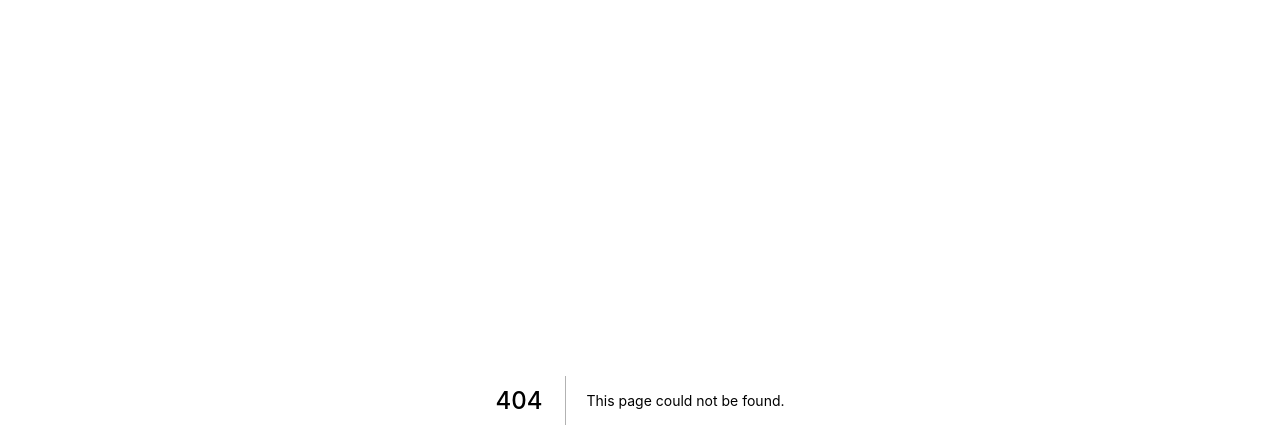
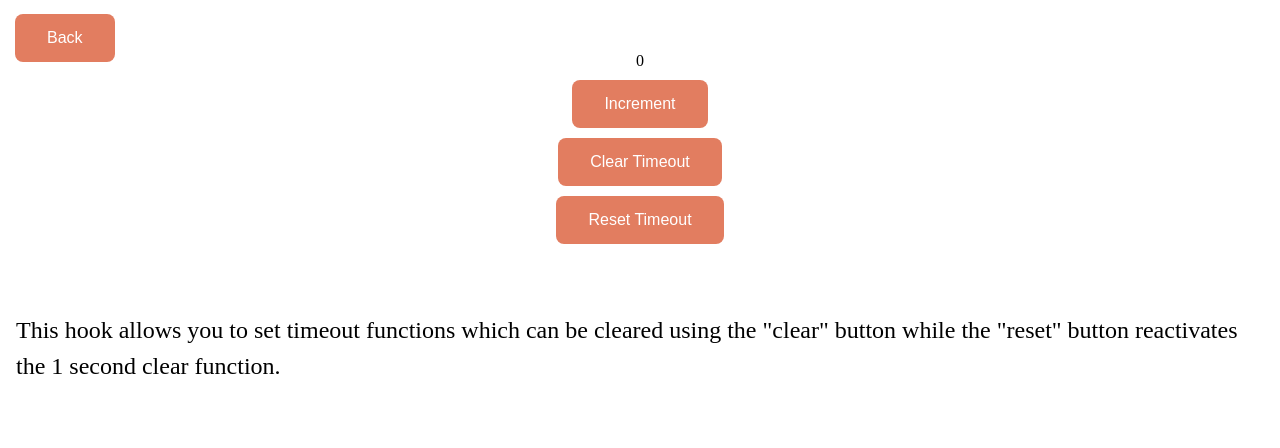
Before and after one commit to ZachCodedThat/React-Practice, a Next.js app: page /useTimeout in a window 1280 px wide. Before the commit this address had no page. Shown: the top 448 px of the page. Built offline with nearby package versions, Linux system fonts and the light colour scheme.

Commit message:
added useTimeout example

```diff
--- /dev/null
+++ b/pages/useTimeout.js
@@ -0,0 +1,20 @@
+import TimoutComponent from "@customHooks/useTimeOut";
+import Navbar from "@components/Navbar";
+
+import styles from "@styles/Home.module.css";
+
+export default function ReferenceExample() {
+  return (
+    <>
+      <Navbar />
+      <div className={styles.container}>
+        <TimoutComponent />
+        <p className={styles.explination}>
+          This hook allows you to set timeout functions which can be cleared
+          using the "clear" button while the "reset" button reactivates the 1
+          second clear function.
+        </p>
+      </div>
+    </>
+  );
+}
--- /dev/null
+++ b/src/components/customHooks/useTimeOut/TimeoutComponent.js
@@ -0,0 +1,24 @@
+import { useState } from "react";
+import useTimeout from "./useTimeout";
+
+import styles from "@styles/Home.module.css";
+
+export default function TimeoutComponent() {
+  const [count, setCount] = useState(10);
+  const { clear, reset } = useTimeout(() => setCount(0), 1000);
+
+  return (
+    <div className={styles.container}>
+      <div>{count}</div>
+      <button className={styles.button} onClick={() => setCount((c) => c + 1)}>
+        Increment
+      </button>
+      <button className={styles.button} onClick={clear}>
+        Clear Timeout
+      </button>
+      <button className={styles.button} onClick={reset}>
+        Reset Timeout
+      </button>
+    </div>
+  );
+}
--- /dev/null
+++ b/src/components/customHooks/useTimeOut/index.js
@@ -0,0 +1,3 @@
+import TimoutComponent from "./TimeoutComponent";
+
+export default TimoutComponent;
--- /dev/null
+++ b/src/components/customHooks/useTimeOut/useTimeout.js
@@ -0,0 +1,30 @@
+import { useCallback, useEffect, useRef } from "react";
+
+export default function useTimeout(callback, delay) {
+  const callbackRef = useRef(callback);
+  const timeoutRef = useRef();
+
+  useEffect(() => {
+    callbackRef.current = callback;
+  }, [callback]);
+
+  const set = useCallback(() => {
+    timeoutRef.current = setTimeout(() => callbackRef.current(), delay);
+  }, [delay]);
+
+  const clear = useCallback(() => {
+    timeoutRef.current && clearTimeout(timeoutRef.current);
+  }, []);
+
+  useEffect(() => {
+    set();
+    return clear;
+  }, [delay, set, clear]);
+
+  const reset = useCallback(() => {
+    clear();
+    set();
+  }, [clear, set]);
+
+  return { reset, clear };
+}
```
Also changed, not shown: pages/index.js (+9 -0 lines).
